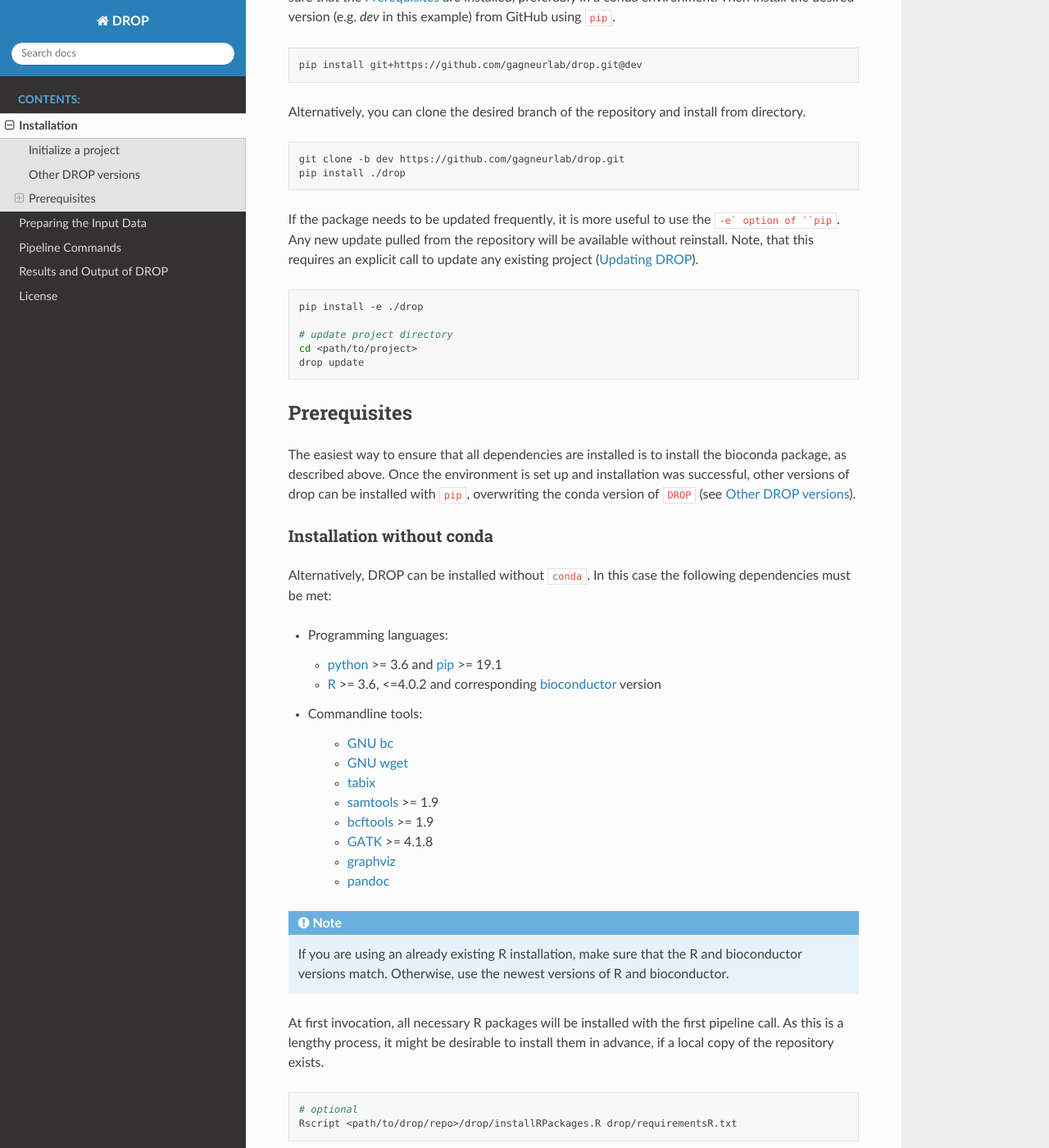
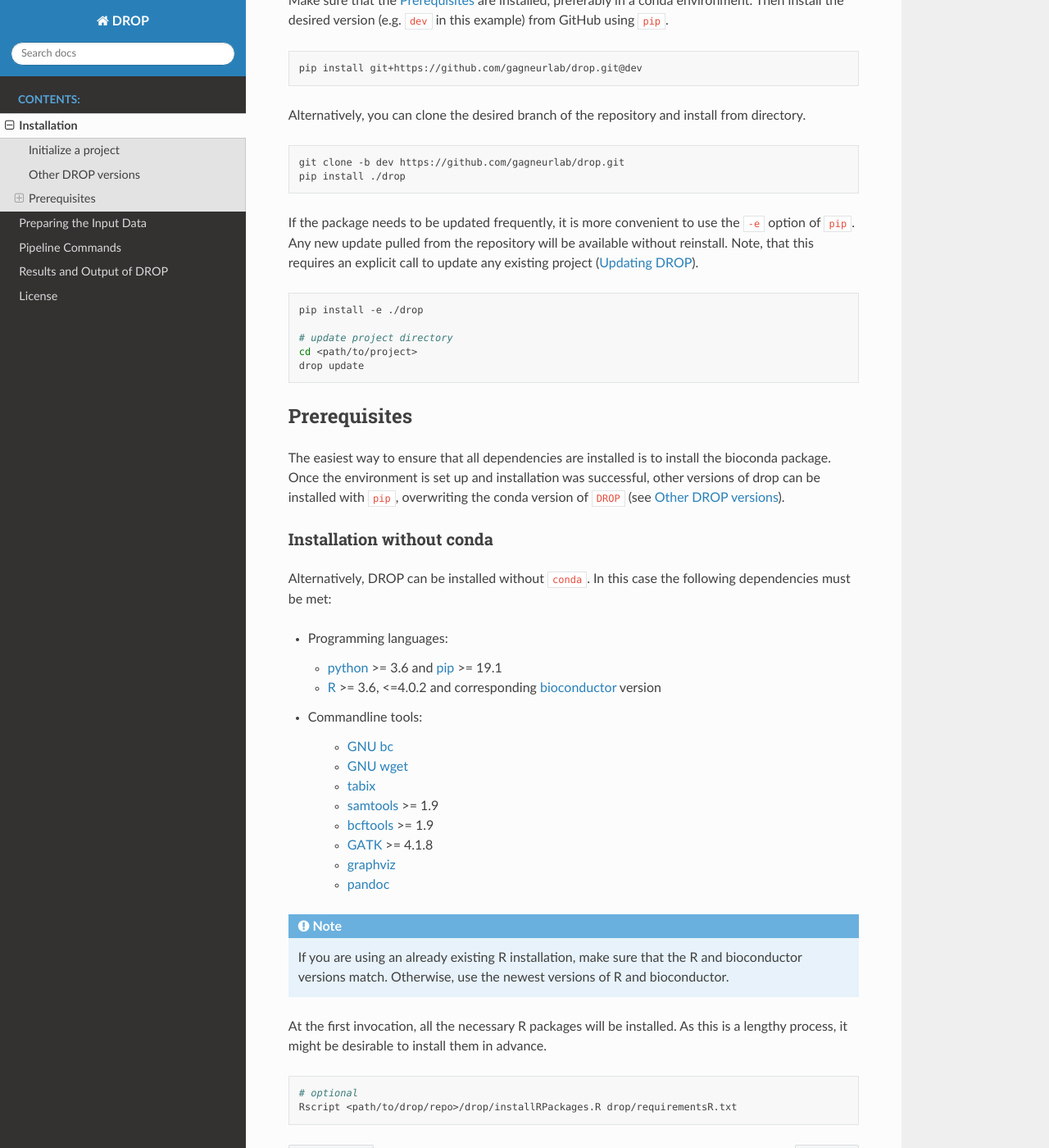
Before and after one commit to gagneurlab/drop, a Sphinx documentation site: the page built from docs/source/installation.rst, in a window 1280 px wide and 1400 px high, scrolled down 1624 px. Shown: the whole window at 82% size. Built offline with Sphinx 7.4.7 and the Read the Docs theme 2.0.0, drawn with Linux system fonts in a browser that asks for light colours; pages that are not in the unit, such as notebooks, are missing from menus.

Commit message:
Update installation.rst

```diff
--- a/docs/source/installation.rst
+++ b/docs/source/installation.rst
@@ -9,7 +9,7 @@
     conda config --set channel_priority true
 
 We recommend using a dedicated conda environment (here: ``drop_env``) for installing DROP.
-Use `mamba` instead of `conda` as it provides more reliable and faster dependency solving.
+Use ``mamba`` instead of ``conda`` as it provides more reliable and faster dependency solving.
 
 .. code-block:: bash
 
@@ -63,7 +63,7 @@
 
 Other DROP versions
 -------------------
-The following instructions are for users who have not used `conda` to install DROP previously. In order for the `pip`
+The following instructions are for users who have not used ``conda`` to install DROP previously. In order for the ``pip``
 installation to take effect, you must first uninstall any previous installation using the following command. If
 you have not installed DROP previously, then there is no need to uninstall it.
 
@@ -71,9 +71,9 @@
 
     pip uninstall drop
 
-Other versions of DROP, such as `dev` can be found in the `repository <https://github.com/gagneurlab/drop>`_ under different branches.
+Other versions of DROP, such as ``dev`` can be found in the `repository <https://github.com/gagneurlab/drop>`_ under different branches.
 Make sure that the :any:`prerequisites` are installed, preferably in a conda environment.
-Then install the desired version (e.g. `dev` in this example) from GitHub using ``pip``.
+Then install the desired version (e.g. ``dev`` in this example) from GitHub using ``pip``.
 
 .. code-block:: bash
 
@@ -87,7 +87,7 @@
     git clone -b dev https://github.com/gagneurlab/drop.git
     pip install ./drop
 
-If the package needs to be updated frequently, it is more useful to use the ``-e` option of ``pip``.
+If the package needs to be updated frequently, it is more convenient to use the ``-e`` option of ``pip``.
 Any new update pulled from the repository will be available without reinstall.
 Note, that this requires an explicit call to update any existing project (:any:`dropUpdate`).
 
@@ -105,7 +105,7 @@
 Prerequisites
 -------------
 
-The easiest way to ensure that all dependencies are installed is to install the bioconda package, as described above.
+The easiest way to ensure that all dependencies are installed is to install the bioconda package.
 Once the environment is set up and installation was successful, other versions of drop can be installed with ``pip``,
 overwriting the conda version of ``DROP`` (see :any:`otherversions`).
 
@@ -144,8 +144,8 @@
     If you are using an already existing R installation, make sure that the R and bioconductor versions match.
     Otherwise, use the newest versions of R and bioconductor.
 
-At first invocation, all necessary R packages will be installed with the first pipeline call.
-As this is a lengthy process, it might be desirable to install them in advance, if a local copy of the repository exists.
+At the first invocation, all the necessary R packages will be installed.
+As this is a lengthy process, it might be desirable to install them in advance.
 
 .. code-block:: bash
 
```
